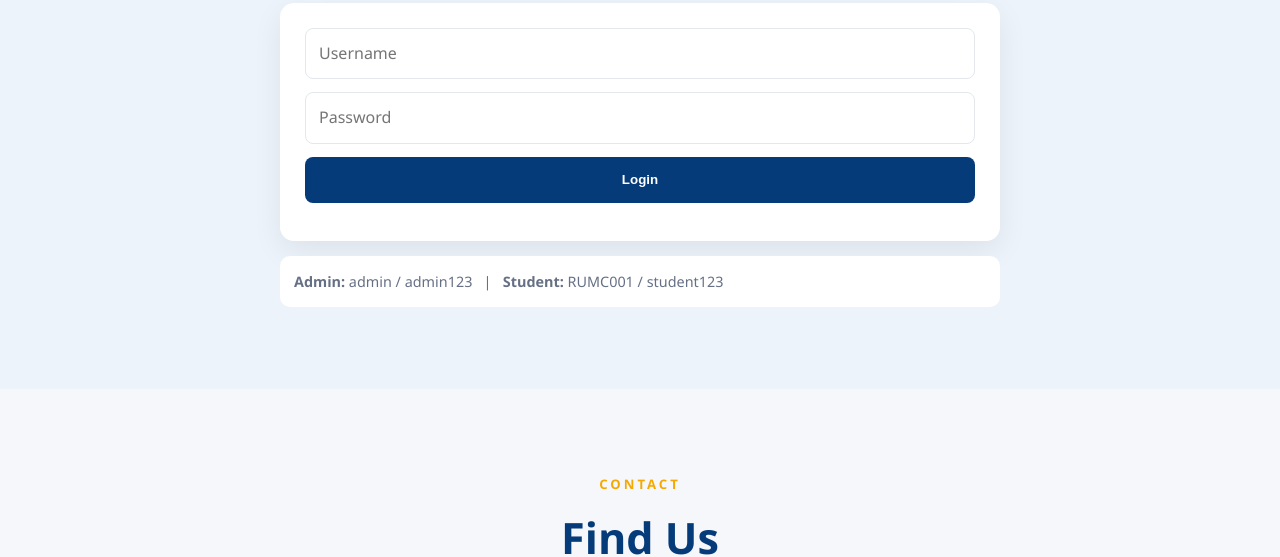
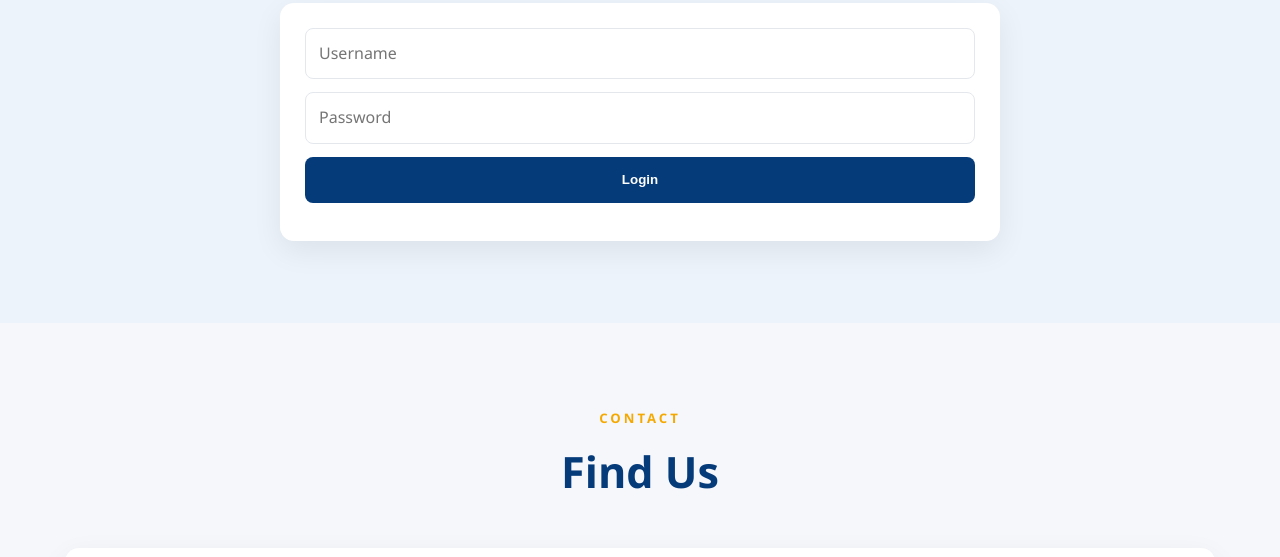
Before and after one commit to robe689/rumc-website, a website: page public/index.html in a window 1280 px wide. Shown: the part 4137-4694 px from the top of the page. Drawn offline with Linux system fonts and the light colour scheme; no server answers.

Commit message:
Remove public demo credentials

```diff
--- a/public/index.html
+++ b/public/index.html
@@ -111,7 +111,7 @@
       <button class="btn primary" type="submit">Login</button>
       <p id="loginMsg" class="msg"></p>
     </form>
-    <div class="demo"><b>Admin:</b> admin / admin123 &nbsp; | &nbsp; <b>Student:</b> RUMC001 / student123</div>
+
   </div>
 </section>
 
```
